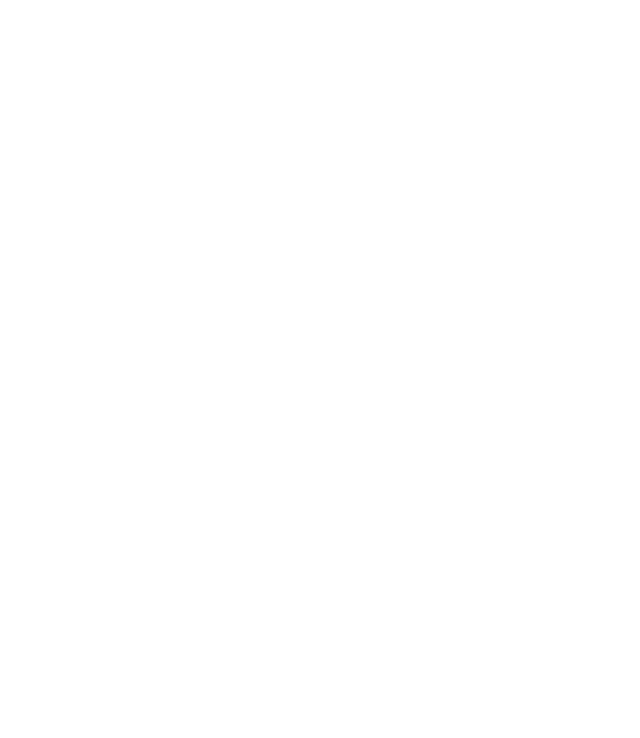
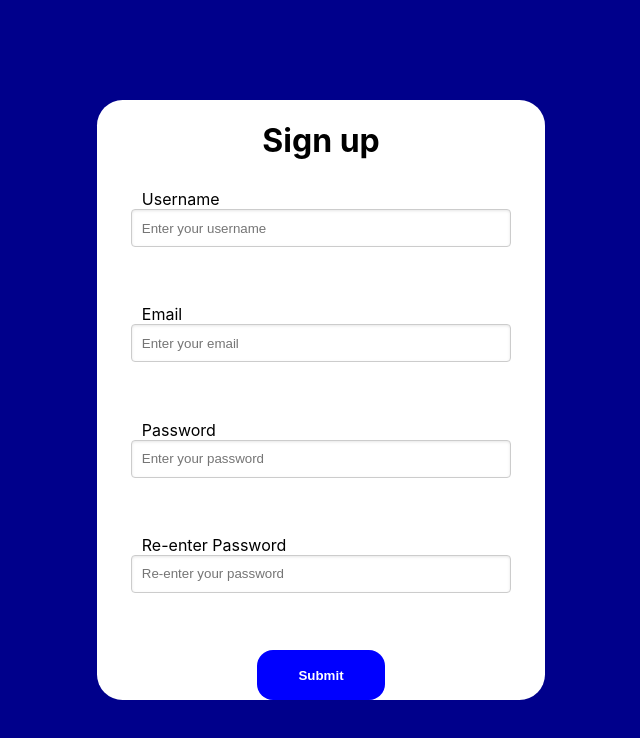
Before and after one commit to madelaine-1/Web-App-Audio-Slowdowner, a React (Create React App) app in the folder slowdowner-frontend/: page /signup in a window 1280 px wide. Before the commit this address had no page. Shown: the top 738 px of the page, without its empty margins (319-959 px from the left). Built offline with nearby package versions, Linux system fonts and the light colour scheme.

Commit message:
Sign in and Sign up pages

```diff
--- a/slowdowner-frontend/package.json
+++ b/slowdowner-frontend/package.json
@@ -10,6 +10,7 @@
     "@types/node": "^16.18.74",
     "@types/react": "^18.2.48",
     "@types/react-dom": "^18.2.18",
+    "axios": "^1.6.5",
     "browser-fs-access": "^0.35.0",
     "react": "^18.2.0",
     "react-dom": "^18.2.0",
--- a/slowdowner-frontend/src/App.tsx
+++ b/slowdowner-frontend/src/App.tsx
@@ -1,14 +1,21 @@
 import './App.css';
-import React from 'react';
+import React, { useState } from 'react';
+import Loginpage from './pages/Loginpage';
 import Homepage from './pages/Homepage';
 import Songpage from './pages/Songpage';
 import { Route, Routes } from 'react-router-dom';
 
 function App() {
+  const [token, setToken] = useState<string | null>();
+
+  if (!token) {
+    return (<Loginpage setToken={setToken}/>);
+  }
+
   return (
   <div className="App">
     <Routes>
-      <Route path='/' element={<Homepage />} />
+      <Route path='/home' element={<Homepage />} />
       <Route path='/song' element={<Songpage />} />
     </Routes>
   </div>
--- a/slowdowner-frontend/src/components/File.tsx
+++ /dev/null
@@ -1,29 +0,0 @@
-import React, { FC } from 'react';
-import styled from 'styled-components';
-
-interface FileProps {
-    file: FileSystemHandle;
-};
-
-const File:FC<FileProps> = ({ file }) => {
-    const handleOpenFile = () => {
-
-    };
-
-    return (
-        <StyledDirectory onClick={handleOpenFile}>
-            <div>{file.name}</div>
-            <div>🎵</div>
-        </StyledDirectory>
-    );
-};
-
-const StyledDirectory = styled.div`
-    width: 100%;
-    display: flex;
-    flex-direction: row;
-    justify-content: space-between;
-    background-color: red;
-`;
-
-export default File;
--- /dev/null
+++ b/slowdowner-frontend/src/components/Login.tsx
@@ -0,0 +1,26 @@
+import React, { FC } from "react";
+
+import { StyledButton, StyledLoginContainer } from '../styles/sharedStyles';
+import { SERVER_URL } from "../shared functions/constants";
+
+const Login: FC = () => {
+
+
+    return (
+        <StyledLoginContainer>
+            <h1>Login</h1>
+            <label>
+                <p>Username</p>
+                <input type="text" placeholder="Enter your username or email" />
+            </label>
+            <label>
+                <p>Password</p>
+                <input type="password" placeholder="Enter your password" />
+            </label>
+
+            <StyledButton type="submit">Submit</StyledButton>
+        </StyledLoginContainer>
+    );
+};
+
+export default Login;
--- /dev/null
+++ b/slowdowner-frontend/src/components/Signup.tsx
@@ -0,0 +1,94 @@
+import React, { FC,useState } from "react";
+import axios from "axios";
+
+import { StyledButton, StyledLoginContainer } from '../styles/sharedStyles';
+import { SERVER_URL } from "../shared functions/constants";
+
+const Signup: FC = () => {
+    // user inputs
+    const [username, setUsername] = useState<string>("");
+    const [email, setEmail] = useState<string>("");
+    const [password, setPassword] = useState<string>("");
+    const [verifyPassword, setVerifyPassword] = useState<string>("");
+
+    // error verification
+    const [passwordIncorrect, setPasswordIncorrect] = useState<boolean>(false);
+    const [invalidEmail, setInvalidEmail] = useState<boolean>(false);
+
+    const handleSubmit = (event: React.FormEvent<HTMLFormElement>) => {
+        event.preventDefault();
+
+        if(!verifyUserInput()) { return }
+
+        axios.post(SERVER_URL, {username, email, password})
+        .then(res => {
+            console.log(res);
+            console.log(res.data);
+        })
+    };
+
+    const verifyUserInput = (): boolean => {
+        let isValid = true;
+        if(password !== verifyPassword) {
+            setPasswordIncorrect(true);
+            isValid = false;
+        } else if (!/^[^\s@]+@[^\s@]+\.[^\s@]+$/.test(email)) {
+            setInvalidEmail(true);
+            isValid = false;
+        }
+        return isValid;
+    };
+
+    return (
+        <StyledLoginContainer onSubmit={handleSubmit}>
+            <h1>Sign up</h1>
+            <label>
+                <p>Username</p>
+                <input
+                    type="text"
+                    placeholder="Enter your username"
+                    value={username}
+                    onChange={e => setUsername(e.target.value)}
+                />
+            </label>
+            <label>
+                <p>Email</p>
+                <input
+                    style={{ borderColor: invalidEmail ? 'red' : "#ccc" }}
+                    type="text"
+                    placeholder="Enter your email"
+                    value={email}
+                    onChange={e => setEmail(e.target.value)}
+                />
+                {invalidEmail && <h5>Please enter a valid email</h5>}
+            </label>
+            <label>
+                    <p>Password</p>
+                    <input
+                        style={{ borderColor: passwordIncorrect ? 'red' : "#ccc" }}
+                        type="password"
+                        placeholder="Enter your password"
+                        value={password}
+                        onChange={e => setPassword(e.target.value)}
+                    />
+
+            </label>
+            <label>
+                <p>Re-enter Password</p>
+                <input
+                    style={{ borderColor: passwordIncorrect ? 'red' : "#ccc" }}
+                    type="password"
+                    placeholder="Re-enter your password"
+                    value={verifyPassword}
+                    onChange={e => setVerifyPassword(e.target.value)}
+                />
+                {passwordIncorrect && <h5>Passwords do not match</h5>}
+            </label>
+
+
+            <StyledButton type="submit">Submit</StyledButton>
+        </StyledLoginContainer>
+    );
+};
+
+export default Signup;
--- a/slowdowner-frontend/src/pages/Homepage.tsx
+++ b/slowdowner-frontend/src/pages/Homepage.tsx
@@ -1,39 +1,34 @@
-import React, { FC, useState, ChangeEvent, useEffect } from 'react';
+import React, { FC, useState, ChangeEvent } from 'react';
 import styled from 'styled-components';
 import { StyledButton } from '../styles/sharedStyles';
-import Directory from '../components/Directory';
-import File from '../components/File';
+// import Directory from '../components/Directory';
+// import File from '../components/File';
 
 const Homepage: FC = () => {
     const [searchInput, setSearchInput] = useState<string>("");
-    const [topDirectory, setTopDirectory] = useState<FileSystemDirectoryHandle | null>(null);
-    const [children, setChildren] = useState<Array<FileSystemEntry> | null>(null);
+    //const [topDirectory, setTopDirectory] = useState<FileSystemDirectoryHandle | null>(null);
+    //const [children, setChildren] = useState<Array<FileSystemEntry> | null>(null);
 
-    useEffect(() => {
-        const fetchChildren = async () => {
-            try {
-                if (topDirectory) {
-                    const entries = [];
-                    for await (const entry of (topDirectory as any).values()) {
-                        entries.push(entry);
-                    }
-                    setChildren(entries);
-                }
-            } catch (err) {
-                console.error('Error fetching children:', err);
-            }
-        };
+    // useEffect(() => {
+    //     const fetchChildren = async () => {
+    //         try {
+    //             if (topDirectory) {
+    //                 const entries = [];
+    //                 for await (const entry of (topDirectory as any).values()) {
+    //                     entries.push(entry);
+    //                 }
+    //                 setChildren(entries);
+    //             }
+    //         } catch (err) {
+    //             console.error('Error fetching children:', err);
+    //         }
+    //     };
 
-        fetchChildren();
-    }, [topDirectory]);
+    //     fetchChildren();
+    // }, [topDirectory]);
 
     const selectDirectory = async () => {
-        try {
-            const directoryHandle = await (window as any).showDirectoryPicker();
-            setTopDirectory(directoryHandle);
-        } catch (err) {
-            console.error('Error accessing file system:', err);
-        }
+
     };
 
     return (
@@ -47,7 +42,7 @@
                 <NewButton onClick={selectDirectory}>Select a Folder</NewButton>
             </StyledSearchBox>
             <StyledSongContainer>
-                {children && children.map((entry: any) => entry.kind === 'file' ? <File file={entry}/> : <Directory directory={entry} />)}
+
             </StyledSongContainer>
         </StyledHomepage>
     );
--- /dev/null
+++ b/slowdowner-frontend/src/pages/Loginpage.tsx
@@ -0,0 +1,33 @@
+import React, { FC } from 'react';
+import { Route, Routes } from 'react-router-dom';
+import styled from 'styled-components';
+import Login from '../components/Login';
+import Signup from '../components/Signup';
+
+interface LoginProps {
+    setToken: Function
+}
+
+const Loginpage: FC<LoginProps> = (setToken) => {
+
+
+    return (
+        <StyledLoginPage>
+            <Routes>
+                <Route path="/login" element={<Login />}></Route>
+                <Route path="/signup" element={<Signup />}></Route>
+            </Routes>
+        </StyledLoginPage>
+    );
+}
+
+const StyledLoginPage = styled.div`
+    background-color: darkblue;
+    height: 100vh;
+    width: 100vw;
+    display: flex;
+    justify-content: center;
+    align-items: center;
+`;
+
+export default Loginpage;
--- /dev/null
+++ b/slowdowner-frontend/src/shared functions/constants.tsx
@@ -0,0 +1 @@
+export const SERVER_URL: string = "";
--- a/slowdowner-frontend/src/styles/sharedStyles.tsx
+++ b/slowdowner-frontend/src/styles/sharedStyles.tsx
@@ -36,3 +36,51 @@
     justify-content: space-between;
     color: white;
 `;
+
+export const StyledLoginContainer = styled.form`
+    background-color: white;
+    height: 75vh;
+    width: 35vw;
+    border-radius: 2vw;
+    display: flex;
+    flex-direction: column;
+    justify-content: space-around;
+    align-items: center;
+
+    h1 {
+        height: 10%;
+    }
+
+    label {
+        height: 25%;
+        width: 80%;
+        display: grid;
+        align-items: start;
+        justify-items: center;
+        grid-template-rows: auto auto auto 1fr;
+
+        p {
+            justify-self: left;
+            align-self: flex-start;
+            margin: 0;
+            flex-grow: 1;
+        }
+
+        input {
+            height: 2vh;
+            width: 100%;
+            flex-grow: 1;
+            padding: 10px;
+            border: 1px solid #ccc;
+            border-radius: 4px;
+            box-shadow: inset 0 1px 3px rgba(0, 0, 0, 0.1);
+            transition: border-color ease-in-out .15s, box-shadow ease-in-out .15s;
+        }
+
+        input:focus {
+            border-color: #66afe9;
+            outline: 0;
+            box-shadow: inset 0 1px 3px rgba(0,0,0,.1), 0 0 8px rgba(102, 175, 233, .6);
+        }
+    }
+`;
```
Also changed, not shown: slowdowner-frontend/files.txt, 1 other file (tests, documents, lock files or other folders).
